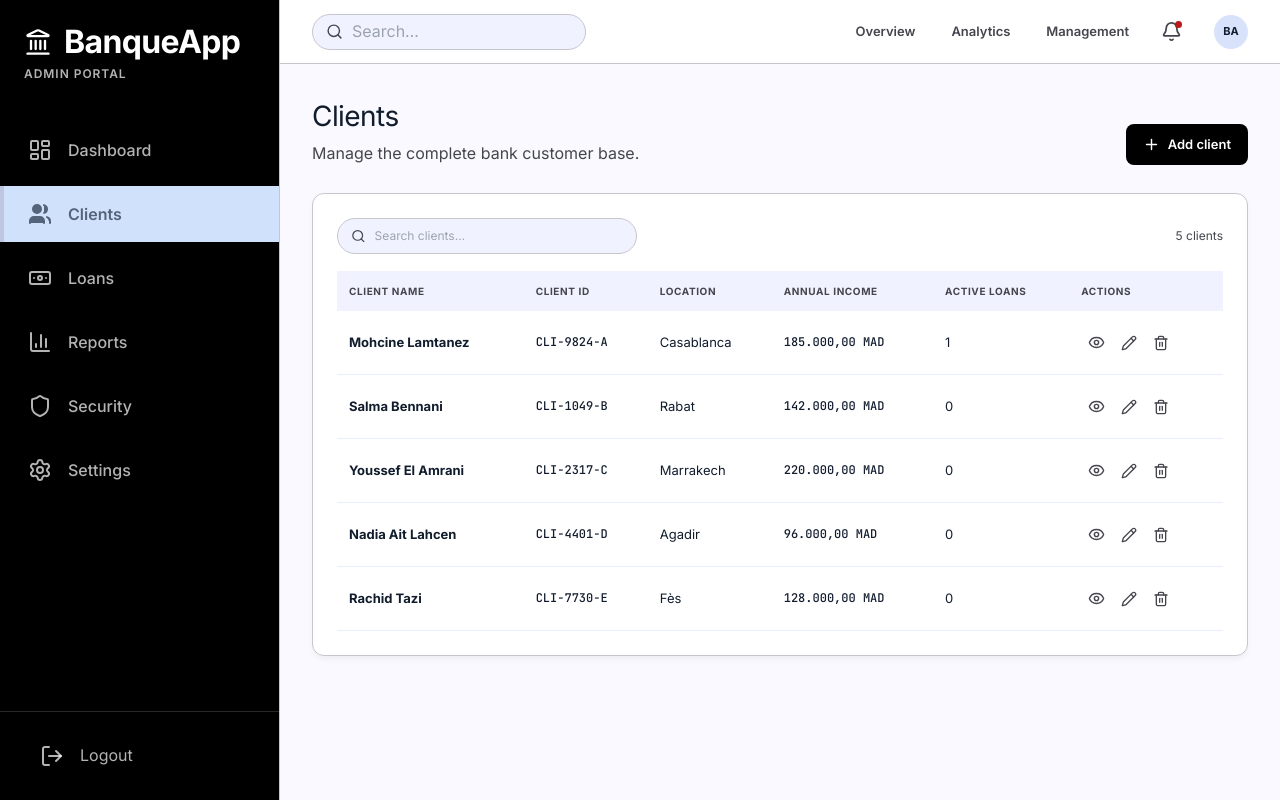
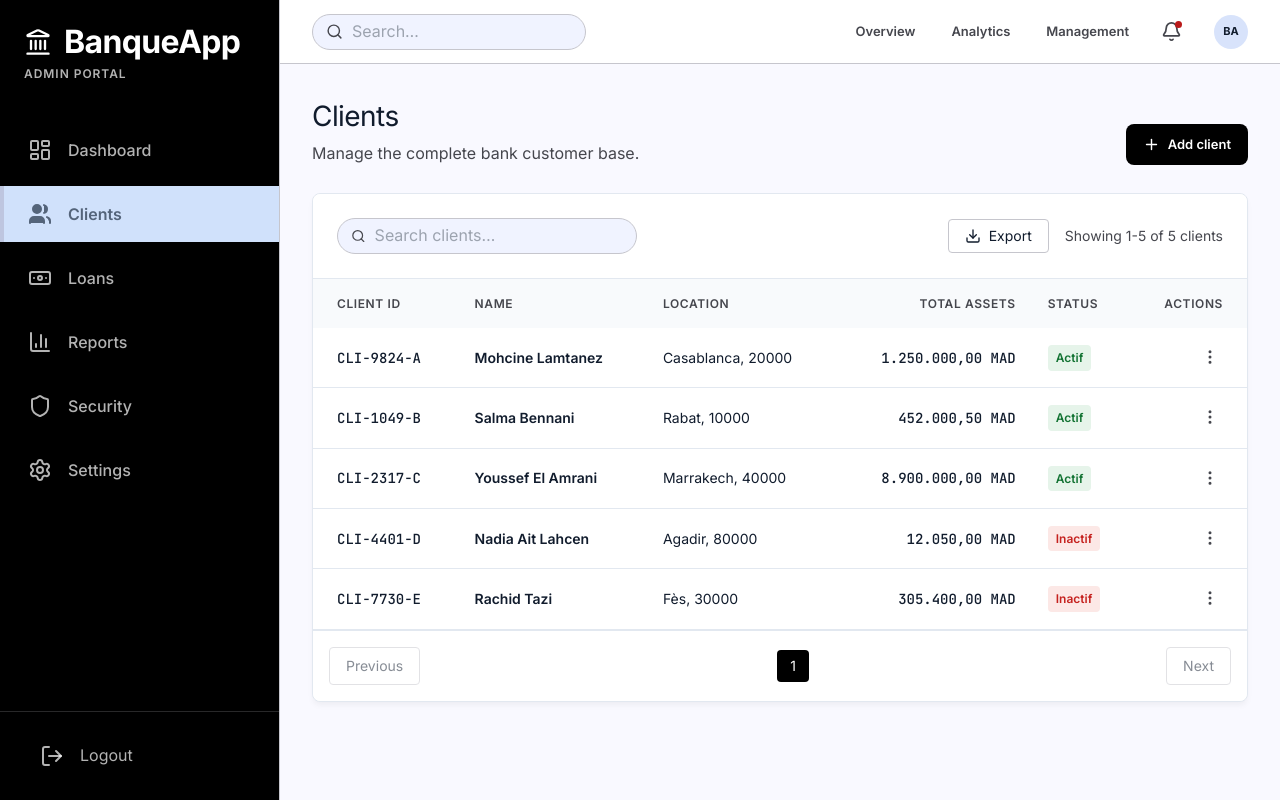
Before and after one commit to mohcinelamtanez/BanqueApp-SpringBoot, a React (Vite) app in the folder frontend/: page /clients in a window 1280 px wide. Built offline with nearby package versions, Linux system fonts and the light colour scheme.

Commit message:
feat(client-management): implement client table pagination and actions

```diff
--- a/frontend/src/assets/styles/globals.css
+++ b/frontend/src/assets/styles/globals.css
@@ -501,6 +501,218 @@ td span {
   background: #ffdad6;
   color: #ba1a1a;
 }
+/* Client management table (Stitch: client_management_actions_menu_open) */
+.card.table-card {
+  padding: 0;
+  border-radius: 8px;
+  border-color: #e2e8f0;
+}
+.ct-toolbar {
+  padding: 24px;
+  border-bottom: 1px solid #e2e8f0;
+  border-radius: 8px 8px 0 0;
+  background: #fff;
+  display: flex;
+  align-items: center;
+  justify-content: space-between;
+  gap: 16px;
+  flex-wrap: wrap;
+}
+.ct-toolbar-right {
+  display: flex;
+  align-items: center;
+  gap: 16px;
+}
+.export-btn {
+  display: inline-flex;
+  align-items: center;
+  gap: 8px;
+  padding: 6px 16px;
+  border: 1px solid #c6c6cd;
+  border-radius: 4px;
+  background: #fff;
+  font-size: 14px;
+  color: #111c2d;
+  cursor: pointer;
+  transition: background-color 0.2s;
+}
+.export-btn:hover {
+  background: #f0f3ff;
+}
+.results-count {
+  font-size: 14px;
+  color: #45464d;
+  white-space: nowrap;
+}
+.table-card .state {
+  padding: 40px 24px;
+}
+.client-table th,
+.client-table td {
+  padding: 16px;
+  border-color: #e2e8f0;
+}
+.client-table th {
+  background: #f8fafc;
+  font-size: 12px;
+  font-weight: 600;
+  letter-spacing: 0.05em;
+  text-transform: uppercase;
+  color: #45464d;
+}
+.client-table td {
+  font-size: 14px;
+  color: #111c2d;
+}
+.client-table td.cell-strong {
+  font-weight: 600;
+}
+.client-table th:first-child,
+.client-table td:first-child {
+  padding-left: 24px;
+}
+.client-table th:last-child,
+.client-table td:last-child {
+  padding-right: 24px;
+}
+.client-table th:nth-child(4),
+.client-table td:nth-child(4),
+.client-table th:last-child,
+.client-table td:last-child {
+  text-align: right;
+}
+.client-table tbody tr:hover {
+  background: #f1f5f9;
+}
+.status-chip {
+  display: inline-flex;
+  align-items: center;
+  padding: 4px 8px;
+  border-radius: 4px;
+  font-size: 12px;
+  font-weight: 600;
+}
+.status-chip.actif {
+  background: #e6f4ea;
+  color: #137333;
+}
+.status-chip.inactif {
+  background: #fce8e6;
+  color: #c5221f;
+}
+.actions-cell {
+  position: relative;
+  display: inline-flex;
+}
+.actions-btn {
+  background: transparent;
+  border: 0;
+  padding: 4px;
+  border-radius: 4px;
+  color: #45464d;
+  display: inline-flex;
+  cursor: pointer;
+}
+.actions-btn:hover,
+.actions-btn.open {
+  color: #000;
+  background: #d8e3fb;
+}
+.actions-menu {
+  position: absolute;
+  right: 0;
+  top: calc(100% + 8px);
+  width: 192px;
+  background: #fff;
+  border: 1px solid #e2e8f0;
+  border-radius: 8px;
+  box-shadow: 0 20px 25px -5px rgba(0, 0, 0, 0.1);
+  padding: 4px 0;
+  z-index: 50;
+  text-align: left;
+  overflow: hidden;
+}
+.actions-menu button {
+  width: 100%;
+  display: flex;
+  align-items: center;
+  gap: 12px;
+  padding: 8px 16px;
+  background: transparent;
+  border: 0;
+  font-size: 14px;
+  color: #111c2d;
+  text-align: left;
+  cursor: pointer;
+}
+.actions-menu button:hover {
+  background: #f1f5f9;
+}
+.actions-menu button svg {
+  color: #45464d;
+  flex: none;
+}
+.ct-pagination {
+  padding: 16px;
+  display: flex;
+  align-items: center;
+  justify-content: space-between;
+  border-top: 1px solid #e2e8f0;
+  border-radius: 0 0 8px 8px;
+  background: #fff;
+  flex-wrap: wrap;
+  gap: 12px;
+}
+.page-btn {
+  padding: 8px 16px;
+  border: 1px solid #c6c6cd;
+  border-radius: 4px;
+  background: #fff;
+  font-size: 14px;
+  color: #111c2d;
+  cursor: pointer;
+  transition: background-color 0.2s;
+}
+.page-btn:hover:not(:disabled) {
+  background: #f0f3ff;
+}
+.page-btn:disabled {
+  opacity: 0.5;
+  cursor: not-allowed;
+}
+.page-numbers {
+  display: flex;
+  gap: 4px;
+}
+.page-num {
+  width: 32px;
+  height: 32px;
+  display: flex;
+  align-items: center;
+  justify-content: center;
+  border-radius: 4px;
+  font-size: 14px;
+  color: #111c2d;
+  background: transparent;
+  border: 0;
+  cursor: pointer;
+}
+.page-num:hover {
+  background: #f0f3ff;
+}
+.page-num.active {
+  background: #000;
+  color: #fff;
+}
+.page-ellipsis {
+  width: 32px;
+  height: 32px;
+  display: flex;
+  align-items: center;
+  justify-content: center;
+  color: #45464d;
+  font-size: 14px;
+}
 .breadcrumbs {
   display: flex;
   gap: 5px;
--- a/frontend/src/components/clients/ClientTable.jsx
+++ b/frontend/src/components/clients/ClientTable.jsx
@@ -1,24 +1,100 @@
+import { useEffect, useRef, useState } from "react";
+import { Eye, Pencil, MoreVertical } from "lucide-react";
+import { useNavigate } from "react-router-dom";
 import { DataTable } from "../ui";
-export default function ClientTable({ clients = [], children }) {
-  return(
+import { money } from "../../utils/finance";
+
+function ActionsMenu({ client, onView, onEdit }) {
+  const [open, setOpen] = useState(false);
+  const ref = useRef(null);
+  useEffect(() => {
+    if (!open) return undefined;
+    const handleClick = (event) => {
+      if (ref.current && !ref.current.contains(event.target)) setOpen(false);
+    };
+    document.addEventListener("mousedown", handleClick);
+    return () => document.removeEventListener("mousedown", handleClick);
+  }, [open]);
+  return (
+    <div className="actions-cell" ref={ref}>
+      <button
+        type="button"
+        className={open ? "actions-btn open" : "actions-btn"}
+        onClick={() => setOpen((value) => !value)}
+        aria-haspopup="menu"
+        aria-expanded={open}
+        aria-label={`Actions for ${client.id}`}
+      >
+        <MoreVertical size={18} />
+      </button>
+      {open && (
+        <div className="actions-menu" role="menu">
+          <button
+            type="button"
+            role="menuitem"
+            onClick={() => {
+              setOpen(false);
+              onView(client);
+            }}
+          >
+            <Eye size={18} />
+            View Details
+          </button>
+          <button
+            type="button"
+            role="menuitem"
+            onClick={() => {
+              setOpen(false);
+              onEdit(client);
+            }}
+          >
+            <Pencil size={18} />
+            Edit Client
+          </button>
+        </div>
+      )}
+    </div>
+  );
+}
+
+export default function ClientTable({ clients = [] }) {
+  const navigate = useNavigate();
+  const onView = (client) => navigate(`/clients/${client.id}`);
+  const onEdit = (client) => navigate(`/clients/${client.id}/edit`);
+  return (
+    <div className="client-table">
       <DataTable
         columns={[
-      "Client name",
           "Client ID",
+          "Name",
           "Location",
-      "Annual income",
+          "Total Assets",
+          "Status",
           "Actions",
         ]}
       >
-    {children ||
-      clients.map((client) => (
+        {clients.map((client) => (
           <tr key={client.id}>
-          <td>{client.name}</td>
-          <td>{client.id}</td>
-          <td>{client.city}</td>
-          <td>{client.income}</td>
-          <td />
+            <td className="mono">{client.id}</td>
+            <td className="cell-strong">{client.name}</td>
+            <td>
+              {client.city}, {client.postalCode}
+            </td>
+            <td className="mono">{money(client.totalAssets)}</td>
+            <td>
+              <span
+                className={`status-chip ${client.status === "Actif" ? "actif" : "inactif"}`}
+              >
+                {client.status}
+              </span>
+            </td>
+            <td>
+              <ActionsMenu client={client} onView={onView} onEdit={onEdit} />
+            </td>
           </tr>
         ))}
-  </DataTable>);
+      </DataTable>
+    </div>
+  );
 }
+export { ClientTable };
--- a/frontend/src/data/mock/data.js
+++ b/frontend/src/data/mock/data.js
@@ -5,6 +5,8 @@ export const clients = [
     city: "Casablanca",
     postalCode: "20000",
     income: 185000,
+    totalAssets: 1250000,
+    status: "Actif",
     email: "mohcine.lamtanez@example.ma",
   },
   {
@@ -13,6 +15,8 @@ export const clients = [
     city: "Rabat",
     postalCode: "10000",
     income: 142000,
+    totalAssets: 452000.5,
+    status: "Actif",
     email: "salma.bennani@example.ma",
   },
   {
@@ -21,6 +25,8 @@ export const clients = [
     city: "Marrakech",
     postalCode: "40000",
     income: 220000,
+    totalAssets: 8900000,
+    status: "Actif",
     email: "youssef.elamrani@example.ma",
   },
   {
@@ -29,6 +35,8 @@ export const clients = [
     city: "Agadir",
     postalCode: "80000",
     income: 96000,
+    totalAssets: 12050,
+    status: "Inactif",
     email: "nadia.aitlahcen@example.ma",
   },
   {
@@ -37,6 +45,8 @@ export const clients = [
     city: "Fès",
     postalCode: "30000",
     income: 128000,
+    totalAssets: 305400,
+    status: "Inactif",
     email: "rachid.tazi@example.ma",
   },
 ];
--- a/frontend/src/pages/ClientsPage.jsx
+++ b/frontend/src/pages/ClientsPage.jsx
@@ -1,35 +1,63 @@
-import { Eye, Pencil, Plus, Search, Trash2 } from "lucide-react";
+import { Download, Plus, Search } from "lucide-react";
 import { useState } from "react";
 import { useNavigate } from "react-router-dom";
-import {
-  Button,
-  Card,
-  ConfirmationDialog,
-  DataTable,
-  EmptyState,
-  LoadingState,
-} from "../components/ui";
+import { Button, Card, EmptyState } from "../components/ui";
+import ClientTable from "../components/clients/ClientTable";
 import { clients } from "../data/mock/data";
-import { clientService } from "../services/clientService";
-import { useLoans } from "../hooks/useLoans";
-import { money } from "../utils/finance";
-import { loanStats, PageHeading } from "./pageShared";
+import { csvEscape, downloadCsv, PageHeading } from "./pageShared";
+
+const PAGE_SIZE = 5;
+
+function pageList(total, current) {
+  if (total <= 5) return Array.from({ length: total }, (_, i) => i + 1);
+  const pages = [1];
+  if (current > 3) pages.push("…");
+  for (
+    let page = Math.max(2, current - 1);
+    page <= Math.min(total - 1, current + 1);
+    page++
+  ) {
+    pages.push(page);
+  }
+  if (current < total - 2) pages.push("…");
+  pages.push(total);
+  return pages;
+}
+
 export default function ClientsPage() {
   const navigate = useNavigate();
-  const { loading, data: loans = [] } = useLoans();
   const [query, setQuery] = useState("");
-  const [target, setTarget] = useState(null);
-  if (loading) return <LoadingState />;
+  const [page, setPage] = useState(1);
   const shown = clients.filter((client) =>
     `${client.name} ${client.id} ${client.city}`
       .toLowerCase()
       .includes(query.toLowerCase()),
   );
-  const remove = async () => {
-    await clientService.remove(target.id);
-    setTarget(null);
-    navigate("/clients");
+  const totalPages = Math.max(1, Math.ceil(shown.length / PAGE_SIZE));
+  const currentPage = Math.min(page, totalPages);
+  const pageItems = shown.slice(
+    (currentPage - 1) * PAGE_SIZE,
+    currentPage * PAGE_SIZE,
+  );
+  const rangeStart = shown.length ? (currentPage - 1) * PAGE_SIZE + 1 : 0;
+  const rangeEnd = Math.min(currentPage * PAGE_SIZE, shown.length);
+  const changeQuery = (value) => {
+    setQuery(value);
+    setPage(1);
   };
+  const exportCsv = () =>
+    downloadCsv("clients.csv", [
+      "clientId,name,location,totalAssets,status",
+      ...shown.map((client) =>
+        [
+          csvEscape(client.id),
+          csvEscape(client.name),
+          csvEscape(`${client.city}, ${client.postalCode}`),
+          csvEscape(client.totalAssets),
+          csvEscape(client.status),
+        ].join(","),
+      ),
+    ]);
   return (
     <>
       <PageHeading
@@ -41,56 +69,70 @@ export default function ClientsPage() {
           </Button>
         }
       />
-      <Card>
-        <div className="toolbar">
+      <Card className="table-card">
+        <div className="ct-toolbar">
           <div className="search compact">
             <Search size={16} />
             <input
               value={query}
-              onChange={(event) => setQuery(event.target.value)}
+              onChange={(event) => changeQuery(event.target.value)}
               placeholder="Search clients…"
             />
           </div>
-          <span>{shown.length} clients</span>
+          <div className="ct-toolbar-right">
+            <button className="export-btn" onClick={exportCsv} type="button">
+              <Download size={16} />
+              Export
+            </button>
+            <span className="results-count">
+              {shown.length
+                ? `Showing ${rangeStart}-${rangeEnd} of ${shown.length} clients`
+                : "No clients found"}
+            </span>
+          </div>
         </div>
         {shown.length ? (
-          <DataTable
-            columns={[
-              "Client name",
-              "Client ID",
-              "Location",
-              "Annual income",
-              "Active loans",
-              "Actions",
-            ]}
+          <>
+            <ClientTable clients={pageItems} />
+            <div className="ct-pagination">
+              <button
+                type="button"
+                className="page-btn"
+                disabled={currentPage === 1}
+                onClick={() => setPage(currentPage - 1)}
               >
-            {shown.map((client) => (
-              <tr key={client.id}>
-                <td>
-                  <b>{client.name}</b>
-                </td>
-                <td className="mono">{client.id}</td>
-                <td>{client.city}</td>
-                <td className="mono">{money(client.income)}</td>
-                <td>{loanStats(client.id, loans).active}</td>
-                <td>
-                  <div className="row-actions">
-                    <button onClick={() => navigate(`/clients/${client.id}`)}>
-                      <Eye size={17} />
+                Previous
               </button>
+              <div className="page-numbers">
+                {pageList(totalPages, currentPage).map((entry, index) =>
+                  typeof entry === "number" ? (
                     <button
-                      onClick={() => navigate(`/clients/${client.id}/edit`)}
+                      key={entry}
+                      type="button"
+                      className={
+                        entry === currentPage ? "page-num active" : "page-num"
+                      }
+                      onClick={() => setPage(entry)}
                     >
-                      <Pencil size={16} />
+                      {entry}
                     </button>
-                    <button onClick={() => setTarget(client)}>
-                      <Trash2 size={16} />
+                  ) : (
+                    <span key={`ellipsis-${index}`} className="page-ellipsis">
+                      {entry}
+                    </span>
+                  ),
+                )}
+              </div>
+              <button
+                type="button"
+                className="page-btn"
+                disabled={currentPage === totalPages}
+                onClick={() => setPage(currentPage + 1)}
+              >
+                Next
               </button>
             </div>
-                </td>
-              </tr>
-            ))}
-          </DataTable>
+          </>
         ) : (
           <EmptyState
             title="No clients found"
@@ -98,13 +140,6 @@ export default function ClientsPage() {
           />
         )}
       </Card>
-      {target && (
-        <ConfirmationDialog
-          message={`Delete ${target.name}? This destructive local action cannot be undone.`}
-          onClose={() => setTarget(null)}
-          onConfirm={remove}
-        />
-      )}
     </>
   );
 }
--- a/frontend/src/pages/pageShared.jsx
+++ b/frontend/src/pages/pageShared.jsx
@@ -51,6 +51,10 @@ export function Metric({ label, value, icon = <Landmark /> }) {
     </Card>
   );
 }
+export function csvEscape(value) {
+  const text = String(value ?? "");
+  return /[",\n]/.test(text) ? `"${text.replaceAll('"', '""')}"` : text;
+}
 export function downloadCsv(name, rows) {
   const anchor = document.createElement("a");
   anchor.href = URL.createObjectURL(
```
Lines whose indentation alone changed are shown as unchanged.
